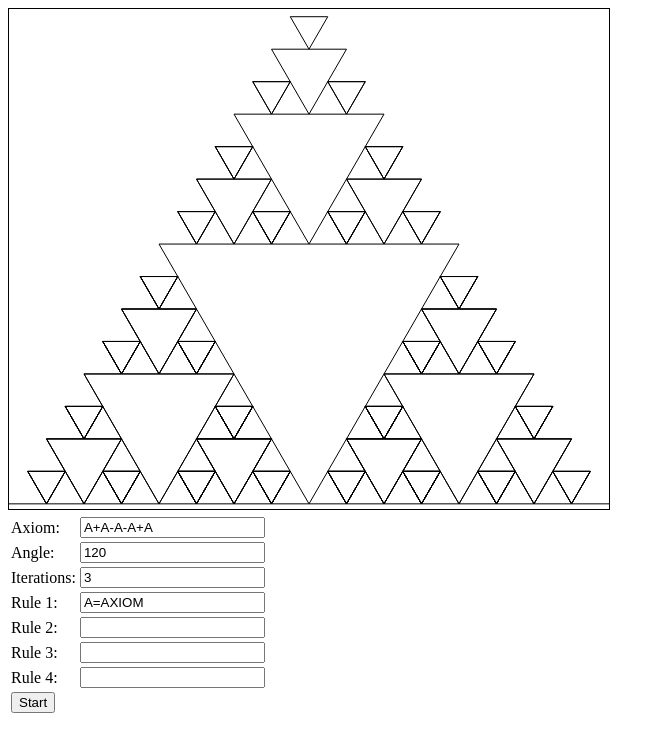
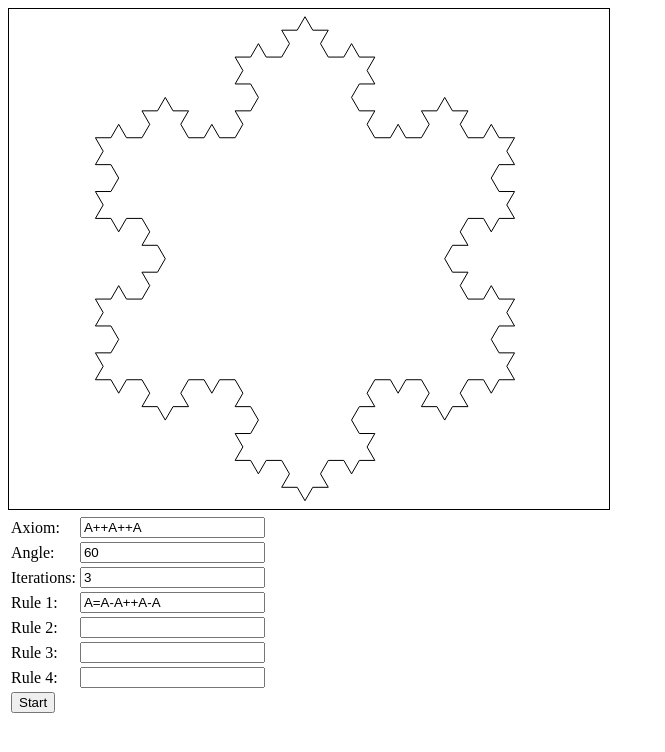
Before and after one commit to jobtalle/LindenmayerSystemsExample, a plain HTML site: page index.html in a window 1280 px wide. Both pictures are taken after a click on the button "Start". Shown: the whole page, without its empty margins (0-665 px from the left). Drawn offline with Linux system fonts and the light colour scheme.

Commit message:
Added margin

```diff
--- a/index.html
+++ b/index.html
@@ -12,11 +12,11 @@
 				<table>
 					<tr>
 						<td>Axiom:</td>
-						<td><input id="l-axiom" type="text" value="A+A-A-A+A"></input></td>
+						<td><input id="l-axiom" type="text" value="A++A++A"></input></td>
 					</tr>
 					<tr>
 						<td>Angle:</td>
-						<td><input id="l-angle" type="text" value="120"></input></td>
+						<td><input id="l-angle" type="text" value="60"></input></td>
 					</tr>
 					<tr>
 						<td>Iterations:</td>
@@ -24,7 +24,7 @@
 					</tr>
 					<tr>
 						<td>Rule 1:</td>
-						<td><input id="l-rule-1" type="text" value="A=AXIOM"></input></td>
+						<td><input id="l-rule-1" type="text" value="A=A-A++A-A"></input></td>
 					</tr>
 					<tr>
 						<td>Rule 2:</td>
--- a/js/lindenmayer.js
+++ b/js/lindenmayer.js
@@ -25,26 +25,27 @@ PathShape.prototype = {
 
 	render(canvas, margin) {
 		var context = canvas.getContext("2d");
-		var xShift = 0;
-		var yShift = 0;
 		var width = this.xMax - this.xMin;
 		var height = this.yMax - this.yMin;
-		var xScale = canvas.width / width;
-		var yScale = canvas.height / height;
+		var xScale = (canvas.width - 2 * margin) / width;
+		var yScale = (canvas.height - 2 * margin) / height;
 		var aspect = canvas.width / canvas.height;
 		var scale = Math.min(xScale, yScale);
+		var xShift = margin * (width / canvas.width);
+		var yShift = margin * (height / canvas.height);
+
 
 		if(xScale < yScale)
-			yShift = (height * aspect - width) / 2;
+			yShift -= (height * aspect - width) / 2;
 		else
-			xShift = (width - height * aspect) / 2;
+			xShift -= (width - height * aspect) / 2;
 
 		context.strokeStyle = "black";
 		context.lineWidth = 1 / scale;
 
 		context.setTransform(
 			scale, 0, 0,
-			scale, scale * -(this.xMin + xShift), scale * -(this.yMin + yShift));
+			scale, scale * -(this.xMin - xShift), scale * -(this.yMin - yShift));
 		context.beginPath();
 		context.moveTo(0, 0);
 
@@ -65,7 +66,7 @@ function Lindenmayer(axiom) {
 Lindenmayer.prototype = {
 	DEG_TO_RAD: 0.017453292519943,
 	ITERATIONS_MIN: 0,
-	ITERATIONS_MAX: 8,
+	ITERATIONS_MAX: 9,
 	RULE_COUNT: 4,
 	MARGIN: 8,
 
```
